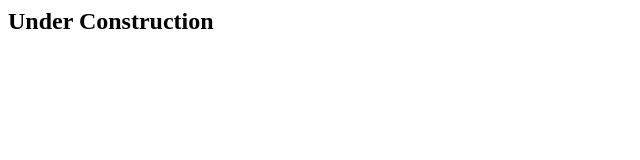
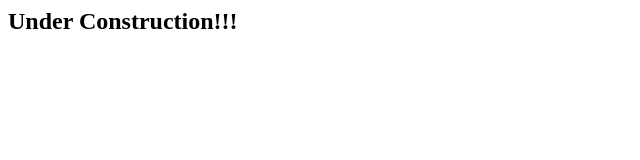
Before and after one commit to sameerf3/sameerf3.github.io, a plain HTML site: page index.html in a window 1280 px wide. Shown: the full height of the page, 0-640 px from the left. Drawn offline with Linux system fonts and the light colour scheme.

Commit message:
Update index.html

```diff
--- a/index.html
+++ b/index.html
@@ -3,7 +3,7 @@
 </head>
 <body>
 	<h2>
-		Under Construction
+		Under Construction!!!
 	</h2>
 </body>
 </html>
```
